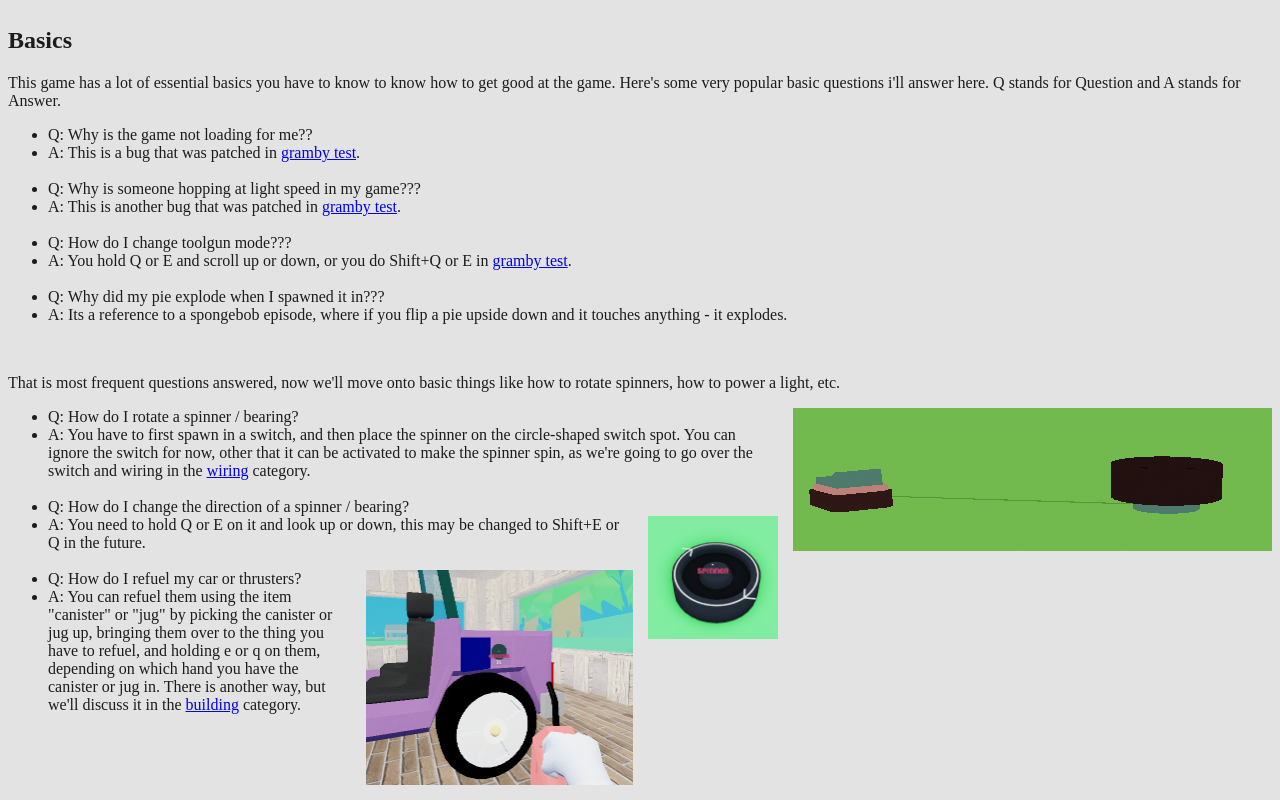
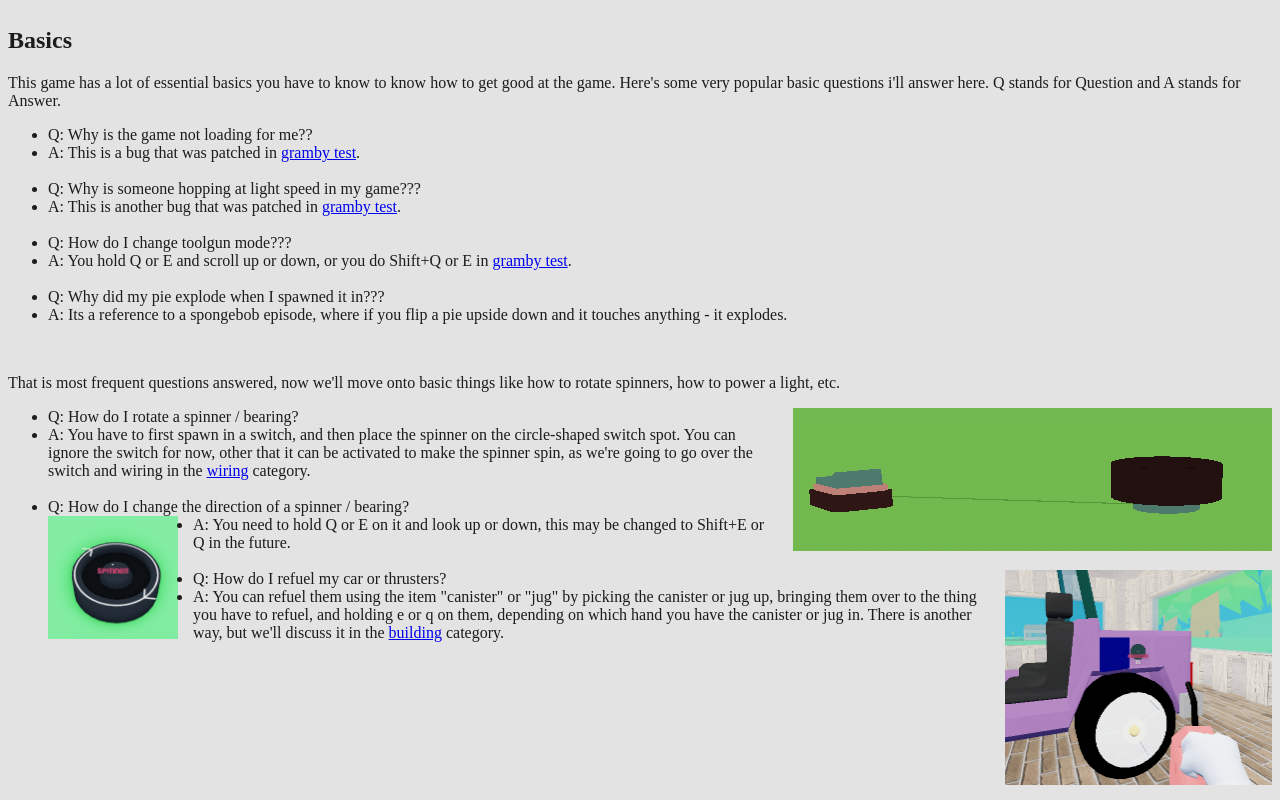
Before and after one commit to Evan4ik/GrambysManual, a plain HTML site: page index.html in a window 1280 px wide. Shown: the part 777-1577 px from the top of the page. Drawn offline with Linux system fonts and the light colour scheme.

Commit message:
Update index.html

```diff
--- a/index.html
+++ b/index.html
@@ -113,7 +113,7 @@ function myFunction() {
  <li> Q: How do I rotate a spinner / bearing? </li>
  <li> A: You have to first spawn in a switch, and then place the spinner on the circle-shaped switch spot. You can ignore the switch for now, other that it can be activated to make the spinner spin, as we're going to go over the switch and wiring in the <a href="#wiring">wiring</a> category. </li>
  <br>
- <li> Q: How do I change the direction of a spinner / bearing? </li> <img src="./images2/spinner_rotate.PNG" style="float:right; margin:0px 0px 15px 15px; cursor:pointer; cursor:hand; border:0" width="130" height="123" alt="" />
+ <li> Q: How do I change the direction of a spinner / bearing? </li> <img src="./images2/spinner_rotate.PNG" style="float:left; margin:0px 15px 15px 0px; cursor:pointer; cursor:hand; border:0" width="130" height="123" alt="" />
  <li> A: You need to hold Q or E on it and look up or down, this may be changed to Shift+E or Q in the future. </li>
  <br> <img src="./images2/refuel.png" style="float:right; margin:0px 0px 15px 15px; cursor:pointer; cursor:hand; border:0" width="267" height="215" alt="" />
  <li> Q: How do I refuel my car or thrusters? </li>
```
